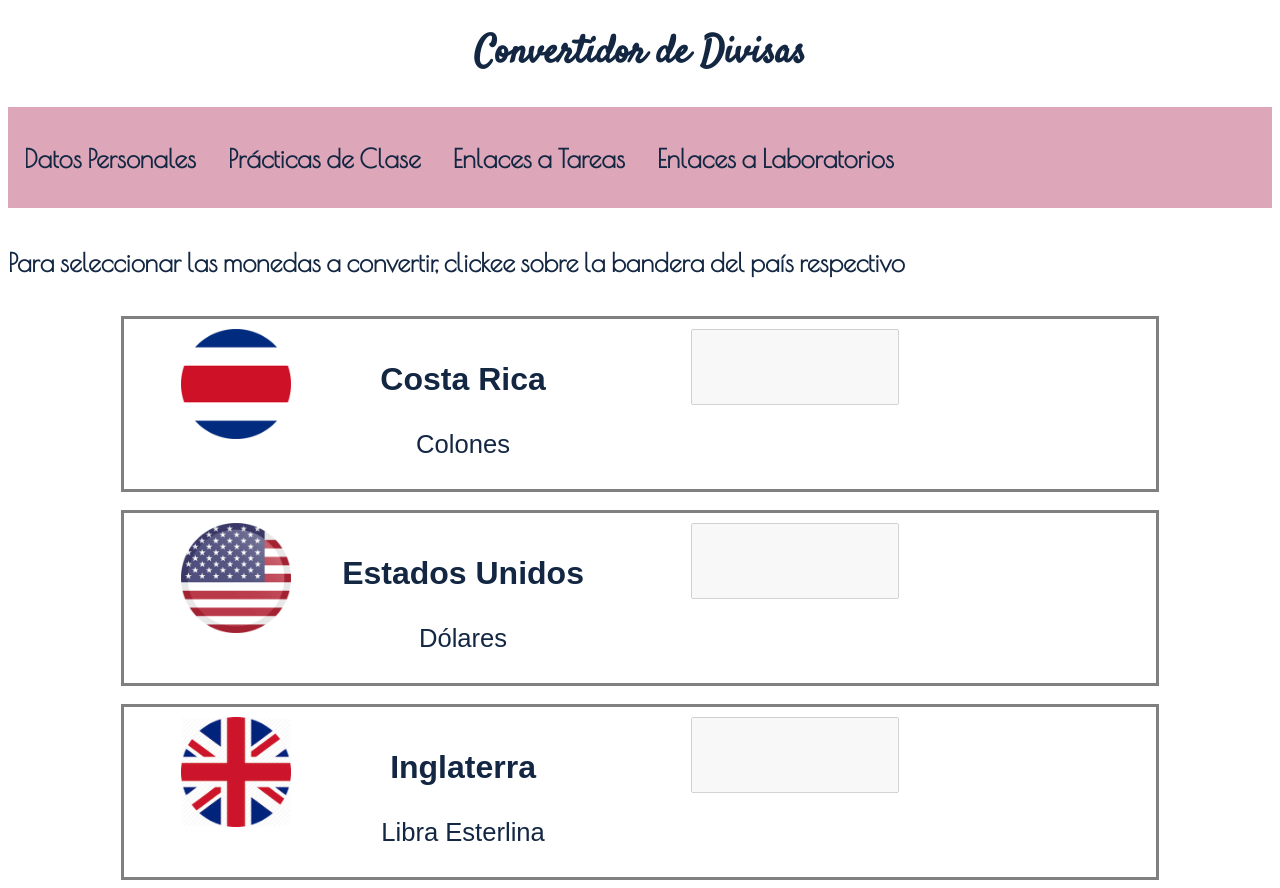
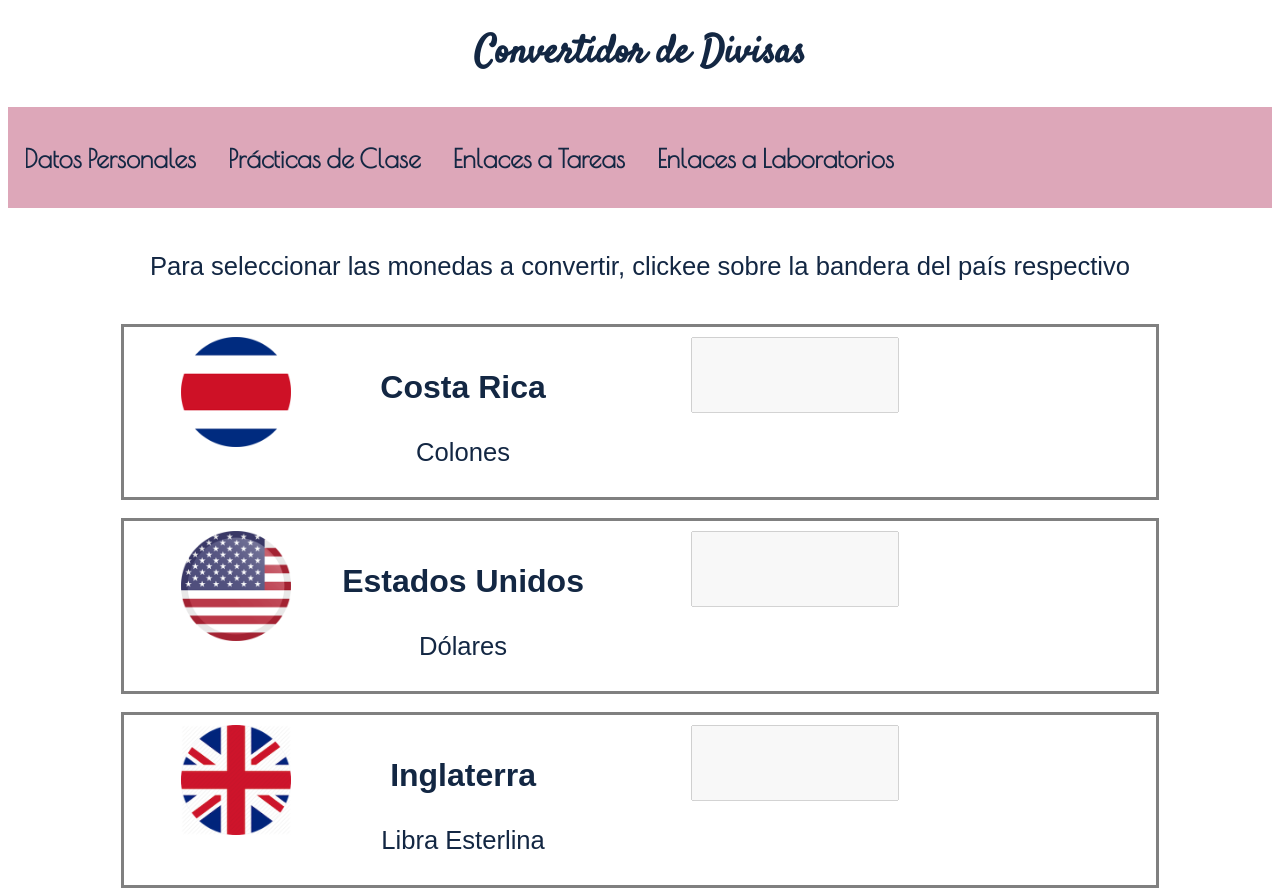
Before and after one commit to Yirli/github.io, a plain HTML site: page Practicas/ConvertidorMonedas/convertidor.html in a window 1280 px wide. Shown: the top 888 px of the page. Drawn offline with nearby package versions, Linux system fonts and the light colour scheme; a web font is replaced by a local one.

Commit message:
Add files via upload

```diff
--- a/Practicas/ConvertidorMonedas/convertidor.html
+++ b/Practicas/ConvertidorMonedas/convertidor.html
@@ -1,3 +1,5 @@
+
+
 <!doctype html>
 <!DOCTYPE html>
 <html>
@@ -26,7 +28,7 @@
 					<a href="../../Laboratorios.html"><h2>Enlaces a Laboratorios</h2></a>
 			</nav>
 			<br/>
-			<h2>Para seleccionar las monedas a convertir, clickee sobre la bandera del país respectivo</h2>
+			<p>Para seleccionar las monedas a convertir, clickee sobre la bandera del país respectivo</p>
 			<br/>
 				<!--Moneda 1-->
 				<div id="moneda1" class="wrapper">
```
